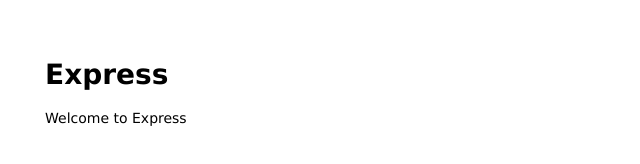
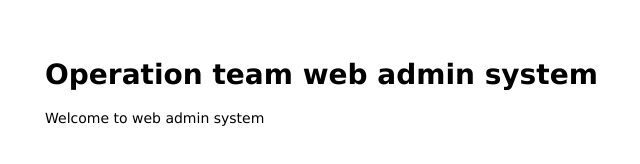
Before and after one commit to WJSNSeala/mastering-git-github, a website: page public/index.html in a window 1280 px wide. Shown: the whole page, without its empty margins (13-653 px from the left). Drawn offline with Linux system fonts and the light colour scheme.

Commit message:
change the title of main page

```diff
--- a/public/index.html
+++ b/public/index.html
@@ -1,13 +1,11 @@
 <html>
+  <head>
+    <title>Web admin system</title>
+    <link rel="stylesheet" href="/stylesheets/style.css" />
+  </head>
 
-<head>
-  <title>Express</title>
-  <link rel="stylesheet" href="/stylesheets/style.css">
-</head>
-
-<body>
-  <h1>Express</h1>
-  <p>Welcome to Express</p>
-</body>
-
+  <body>
+    <h1>Operation team web admin system</h1>
+    <p>Welcome to web admin system</p>
+  </body>
 </html>
```
